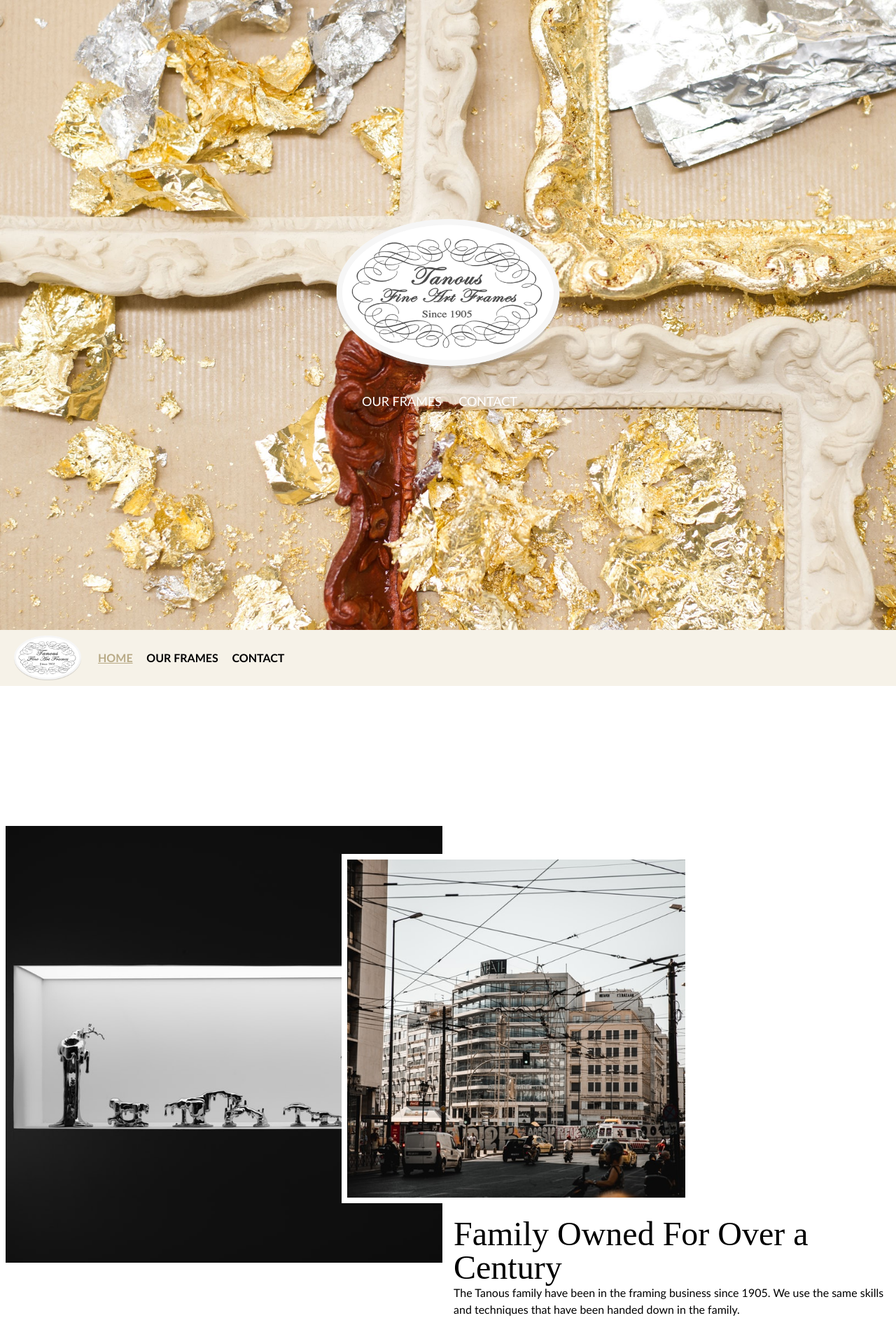
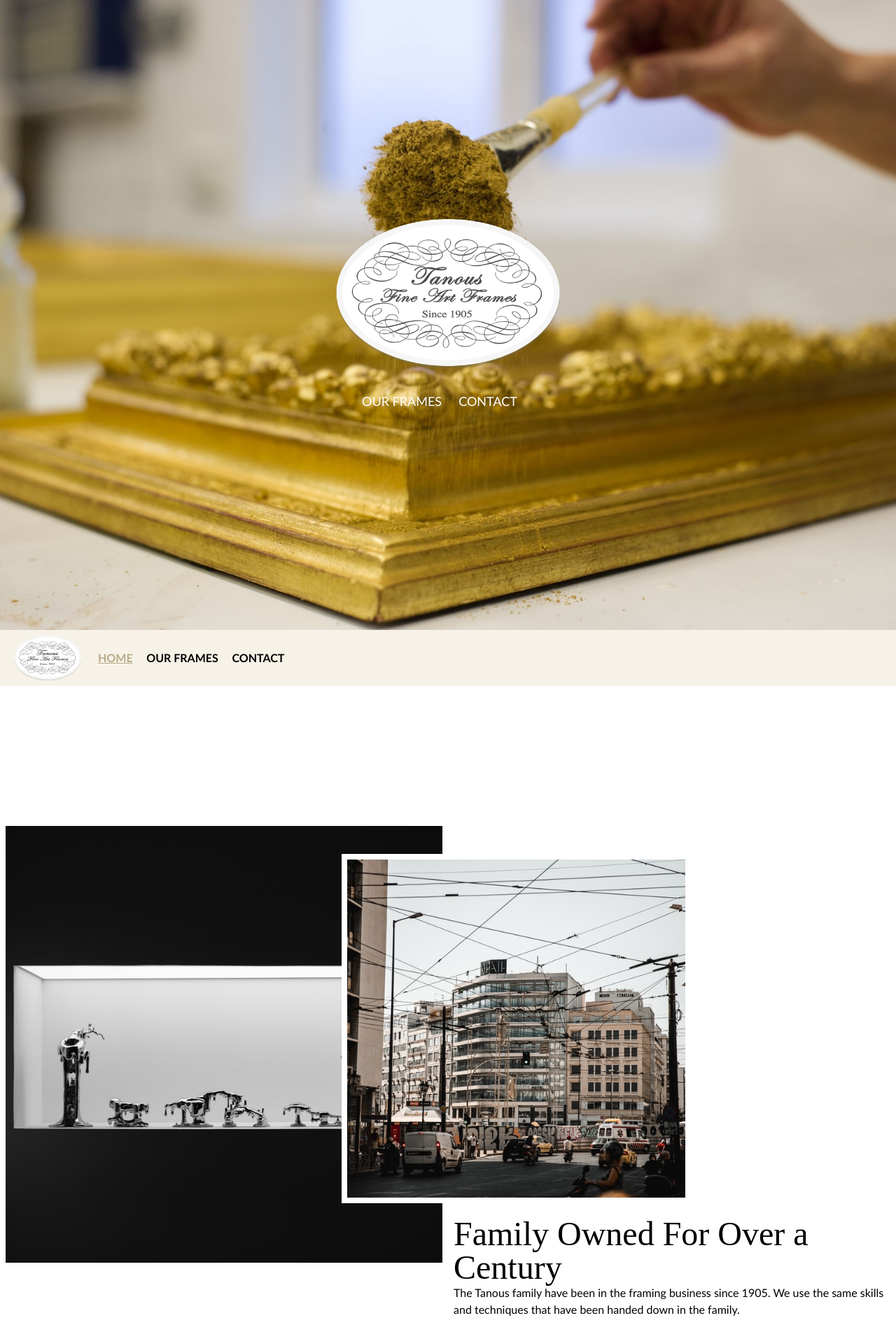
Before and after one commit to patwadden/tanousframes, a Jekyll site: the page built from index.html, in a window 1280 px wide. Shown: the top 1903 px of the page at 70% size. Built offline with Jekyll 4.4.1, drawn with Linux system fonts in a browser that asks for light colours.

Commit message:
Updated 2 files via CloudCannon

```diff
--- a/index.html
+++ b/index.html
@@ -1,7 +1,7 @@
 ---
 layout: default
 permalink: /
-background_image_path: /uploads/tanous-61.jpg
+background_image_path: /uploads/tanous-85.jpg
 _options:
   layout:
     hidden: true
```
Also changed, not shown: uploads/tanous-85.jpg (added).
